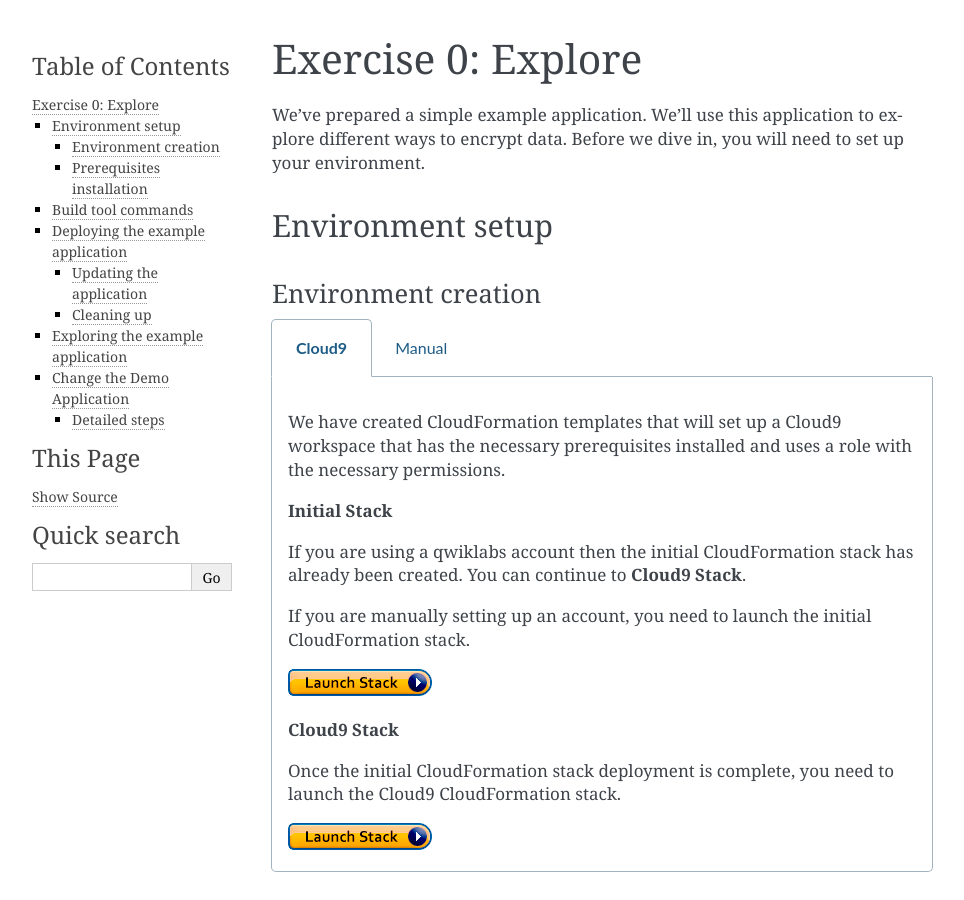
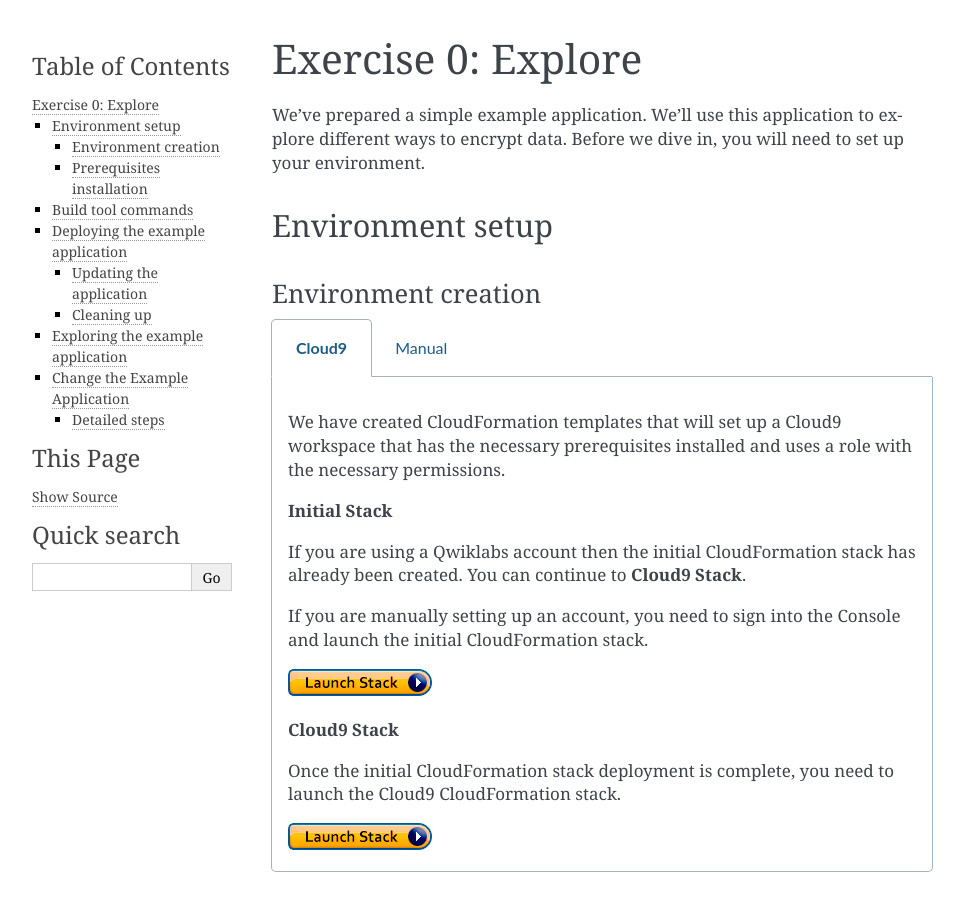
Before and after one commit to aws-samples/busy-engineers-encryption-sdk, a Sphinx documentation site: the page built from docs/exercises/0-explore.rst, in a window 1280 px wide and 900 px high. Shown: the whole window, without its empty margins (148-1112 px from the left). Built offline with Sphinx 7.4.7, drawn with Linux system fonts in a browser that asks for light colours; some of the changed text lies outside the part shown.

Commit message:
Update 0-explore.rst (#29)

```diff
--- a/docs/exercises/0-explore.rst
+++ b/docs/exercises/0-explore.rst
@@ -23,20 +23,22 @@
 
         **Initial Stack**
 
-        If you are using a qwiklabs account then the initial CloudFormation stack has already been created.
+        If you are using a Qwiklabs account then the initial CloudFormation stack has already been created.
         You can continue to **Cloud9 Stack**.
 
-        If you are manually setting up an account, you need to launch the initial CloudFormation stack.
+        If you are manually setting up an account, you need to sign into the Console and launch the initial CloudFormation stack.
 
         .. image:: ../images/cloudformation-launch-stack.png
-            :target: https://console.aws.amazon.com/cloudformation/home?region=ca-central-1#/stacks/new?stackName=MySid345BaseEnv&templateURL=https://s3.amazonaws.com/sid345.reinvent-workshop.com/cloudformation/reinvent-sid345.yaml
+            :target: https://console.aws.amazon.com/cloudformation/home?region=eu-west-1#/stacks/new?stackName=MySid345BaseEnv&templateURL=https://s3.amazonaws.com/sid345.reinvent-workshop.com/cloudformation/reinvent-sid345.yaml
 
         **Cloud9 Stack**
 
         Once the initial CloudFormation stack deployment is complete, you need to launch the Cloud9 CloudFormation stack.
 
         .. image:: ../images/cloudformation-launch-stack.png
-            :target: https://console.aws.amazon.com/cloudformation/home?region=ca-central-1#/stacks/new?stackName=MySid345Cloud9Env&templateURL=https://s3.amazonaws.com/sid345.reinvent-workshop.com/cloudformation/reinvent-sid345-cloud9.yaml
+            :target: https://console.aws.amazon.com/cloudformation/home?region=eu-west-1#/stacks/new?stackName=MySid345Cloud9Env&templateURL=https://s3.amazonaws.com/sid345.reinvent-workshop.com/cloudformation/reinvent-sid345-cloud9.yaml
+
+
 
     .. group-tab:: Manual
 
@@ -88,7 +90,7 @@
             we recommend doing this in a test account.
 
         #. Log in to the AWS Console.
-        #. Go to `the IAM console's Roles section <https://console.aws.amazon.com/iam/home?region=ca-central-1#/roles>`_.
+        #. Go to `the IAM console's Roles section <https://console.aws.amazon.com/iam/home?region=eu-west-1#/roles>`_.
         #. Click the "Create Role" button.
         #. Under "Choose the service that will use this role", select "EC2",
            then select "EC2" for the use case and proceed to the next page.
@@ -99,7 +101,7 @@
         launching point.
 
         Open `the EC2 console for ca-central-1
-        <https://ca-central-1.console.aws.amazon.com/ec2/v2/home?region=ca-central-1#Instances:sort=instanceId>`_.
+        <https://eu-west-1.console.aws.amazon.com/ec2/v2/home?region=eu-west-1#Instances:sort=instanceId>`_.
 
         If you have not launched any instances here before, you'll first need to either
         `create a new key pair
@@ -120,7 +122,7 @@
         #. Click 'Launch Instances'.
 
         Once the instance launches, you'll see it in the `instance list
-        <https://ca-central-1.console.aws.amazon.com/ec2/v2/home?region=ca-central-1#Instances>`_.
+        <https://eu-west-1.console.aws.amazon.com/ec2/v2/home?region=eu-west-1#Instances>`_.
 
         Copy the public DNS hostname. You can then log into this instance using
         username ``ec2-user`` and the keypair you created before.
@@ -308,13 +310,13 @@
         .. code-block:: bash
 
             [INFO] Deployment successful.
-            [INFO] Deployment URL: https://EXAMPLE.execute-api.ca-central-1.amazonaws.com/test/
+            [INFO] Deployment URL: https://EXAMPLE.execute-api.eu-west-1.amazonaws.com/test/
 
     .. group-tab:: Python
 
         .. code-block:: bash
 
-            Endpoint available at: https://EXAMPLE.execute-api.ca-central-1.amazonaws.com/test/
+            Endpoint available at: https://EXAMPLE.execute-api.eu-west-1.amazonaws.com/test/
 
 To go to the sample application, open the URL in the output.
 
@@ -339,7 +341,7 @@
 
 This destroys all AWS resources related to the demo application except for the
 CloudWatch Log groups that AWS Lambda generated. You can delete those log groups from
-`the CloudWatch console <https://ca-central-1.console.aws.amazon.com/cloudwatch/home?region=ca-central-1#logs:>`_.
+`the CloudWatch console <https://eu-west-1.console.aws.amazon.com/cloudwatch/home?region=eu-west-1#logs:>`_.
 
 Exploring the example application
 =================================
@@ -375,7 +377,7 @@
   seeing events after we add encryption. Keep in mind that CloudTrail data is delayed by about 10
   minutes.
 
-Change the Demo Application
+Change the Example Application
 ===========================
 
 To make sure you are set up correctly, try making some simple changes to the application and
```
